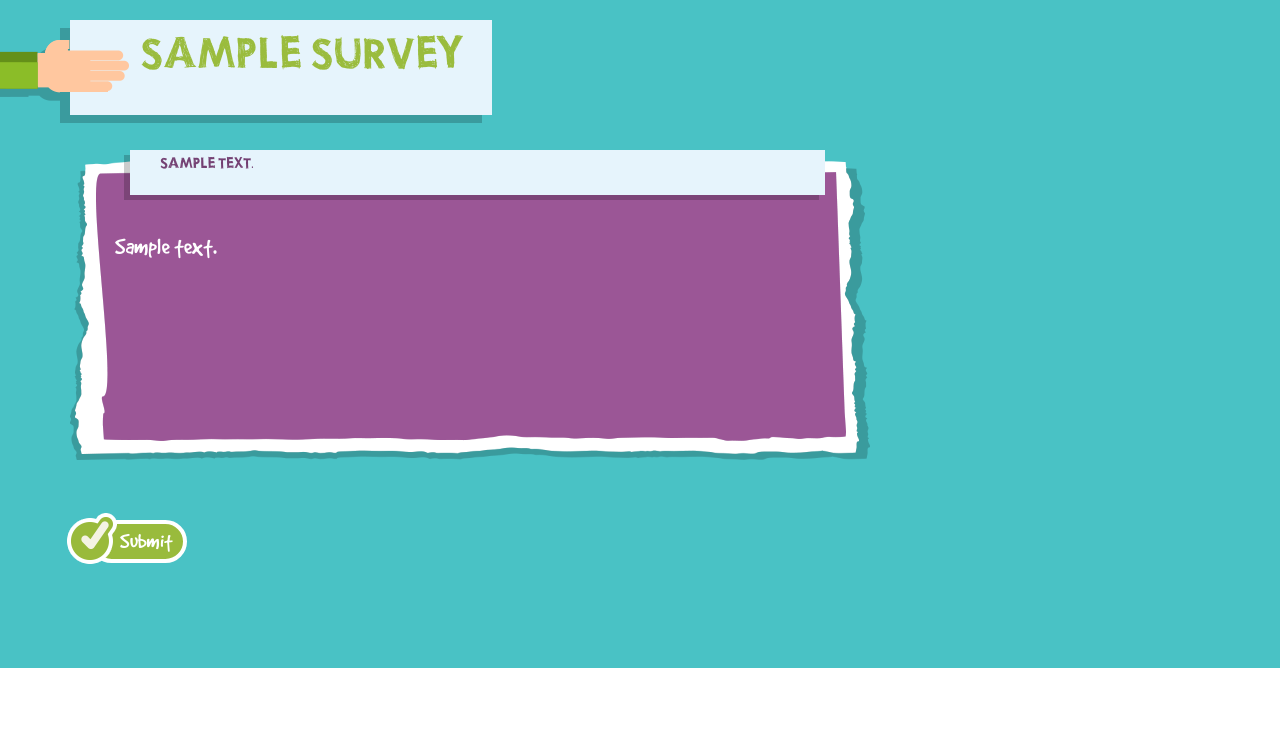
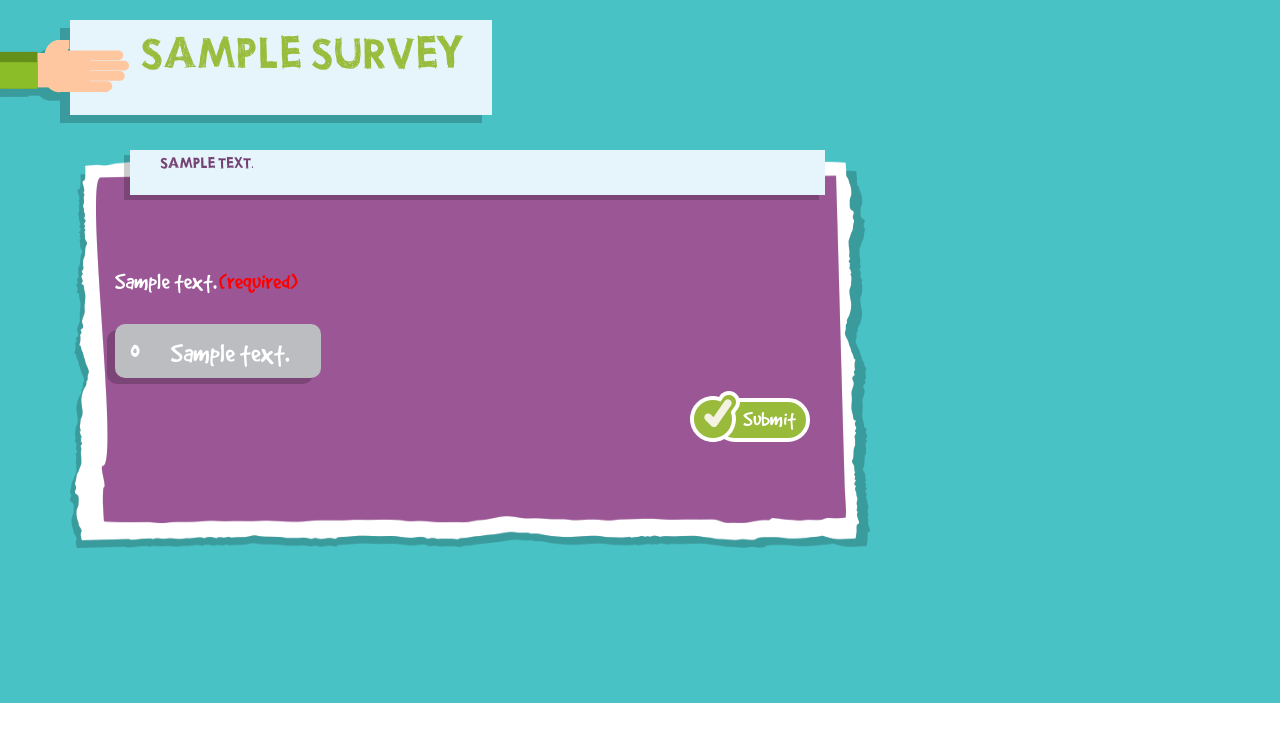
Before and after one commit to msabbasi/MKTVSurvey, a Django app: template templates/survey/survey_form.html in a window 1280 px wide. Shown: the top 742 px of the page. Run offline with Django 3.2, Linux system fonts and the light colour scheme; tables that the repository leaves empty hold one stand-in row (values such as "Sample post"); the template is opened without the code that fills it: values that come from a table or form of the project are taken from there, most other values are stand-ins (such as "Sample title", 1, 10 or a date in 2020); some libraries are stand-ins or nearby versions; some web fonts are replaced.

Commit message:
Display finished. Validation functionality started.

```diff
--- a/mktvSurvey/settings.py
+++ b/mktvSurvey/settings.py
@@ -74,8 +74,8 @@ WSGI_APPLICATION = 'mktvSurvey.wsgi.application'
 EMAIL_USE_TLS = True
 EMAIL_BACKEND = 'django.core.mail.backends.smtp.EmailBackend'
 EMAIL_HOST = 'smtp.gmail.com'
-EMAIL_HOST_PASSWORD = 'xxxxx'
-EMAIL_HOST_USER = 'mujdasaood@gmail.com'
+EMAIL_HOST_PASSWORD = '!234567890'
+EMAIL_HOST_USER = 'submissionreceived@gmail.com'
 EMAIL_PORT = 587
 DEFAULT_FROM_EMAIL = EMAIL_HOST_USER
 
--- a/static/survey/css/style.css
+++ b/static/survey/css/style.css
@@ -135,7 +135,7 @@
   margin-top: -40px;
 }
 
-
+/* wrap form */
 .wrap-form {
   font-family: 'gooddog_plainregular';
 }
@@ -276,11 +276,11 @@
 .wrap-form.purple,
 .wrap-form.aqua {
   margin: 45px 0 0 0;
-  padding: 50px 60px 45px 45px;
+  padding: 50px 60px 70px 45px;
 }
 .wrap-form.purple:last-child,
 .wrap-form.aqua:last-child {
-  margin-bottom: 0;
+  margin-bottom: 50px;
 }
 .wrap-form.purple .form-grp.btn-grp,
 .wrap-form.aqua .form-grp.btn-grp {
@@ -297,46 +297,93 @@
   max-width: 120px;
 }
 
-
+/* wrap survey question */
 .wrap-survey-question {
-  padding: 15px 0 0 0;
+  padding: 50px 0 0 0;
 }
 .wrap-survey-question p {
   color: white;
   font-size: 24px;
+  display: inline-block;
+}
+.question-required {
+  color: red !important;
+  display: inline-block;
+}
+.wrap-survey-question > label {
+  color: white;
+  font-size: 24px;
+}
+
+
+/* slider */
+.wrap-survey-slider {
+  text-align: center;
 }
 
 .slider-value {
-  font-size: 20px;
-  position: absolute;
-  color: white;
+  font-size: 25px;
+  color: orange;
+  width: 100%;
+  line-height: 1px;
 }
 
 
 
+/* Radios and checkboxes*/
+.wrap-radio,
+.wrap-checkbox {
+  /* display: inline-block; */
+  max-width: 80%;
+  margin: 15px auto 0;
+  text-align: left;
+  position: relative;
+  -webkit-box-shadow: -8px 6px 0 0 rgba(0, 0, 0, 0.2);
+  -moz-box-shadow: -8px 6px 0 0 rgba(0, 0, 0, 0.2);
+  -o-box-shadow: -8px 6px 0 0 rgba(0, 0, 0, 0.2);
+  box-shadow: -8px 6px 0 0 rgba(0, 0, 0, 0.2);
+  background: #bbbdc0;
+  font-size: 28px;
+  line-height: 28px;
+  padding: 10px 15px;
+  -webkit-border-radius: 10px;
+  -khtml-border-radius: 10px;
+  -moz-border-radius: 10px;
+  -ms-border-radius: 10px;
+  -o-border-radius: 10px;
+  border-radius: 10px;
+  /*behavior: url(border-radius.htc);*/
+  color: #fff;
+  text-decoration: none;
+  font-weight: normal;
+  cursor: pointer;
+}
+
+.wrap-radio:before {
+  content: 'o';
+  left: 20px;
+  top: 50%;
+  margin-top: -17px;
+  margin-right: 10px;
+  color: #fff;
+  font-size: 34px;
+  line-height: 34px;
+}
+.wrap-radio.checked:before {
+  content: '';
+  background-color: transparent;
+  background-repeat: no-repeat;
+  display: inline-block;
+  vertical-align: middle;
+  background-image: url(../img/sprite.png);
+  background-position: -1212px -709px;
+  width: 19px;
+  height: 25px;
+  left: 15px;
+}
 
 
 
-
-
-
-
-
-
-.wrap-checkbox > input,
-.wrap-radio > input {
-  display: none;
-  width: 0;
-  height: 0;
-  margin: 0;
-}
-.wrap-checkbox > .label,
-.wrap-radio > .label {
-  margin-left: 8px;
-  font: normal 24px 'gooddog_plainregular';
-  color: #444141;
-  padding-left: 0;
-}
 .wrap-checkbox > .label {
   position: relative;
 }
@@ -346,10 +393,10 @@
   width: 26px;
   height: 26px;
   background-color: transparent;
-  border: solid 1px #444141;
+  border: solid 1px white;
   margin-top: 4px;
 }
-.wrap-checkbox > .label:after {
+.wrap-checkbox.checked > .label:after {
   content: '';
   position: absolute;
   left: -30px;
@@ -364,8 +411,37 @@
   height: 32px;
   -moz-opacity: 0;
   -khtml-opacity: 0;
-  opacity: 0;
+  opacity: 1;
 }
+
+.wrap-checkbox.checked,
+.wrap-radio.checked {
+  background: orange;
+}
+
+
+.wrap-checkbox span,
+.wrap-radio span {
+  font-size: 28px;
+  line-height: 28px;
+  font-weight: normal;
+}
+
+
+.wrap-checkbox input[type=checkbox],
+.wrap-radio input[type=radio] {
+  display: none;
+  width: 0;
+  height: 0;
+  margin: 0;
+}
+
+
+/*
+
+
+
+
 .wrap-checkbox > .label + .wrap-checkbox {
   margin-top: 8px;
 }
@@ -402,6 +478,7 @@
   word-spacing: 2px;
   text-align: left;
   overflow: hidden;
+  color: white;
   background: url(../img/radio.png) 9% center no-repeat #b6b6b6;
   background-size: 8%;
   cursor: pointer;
@@ -412,9 +489,9 @@
 }
 
 
+*/
 
-
-
+/* Dropdown */
 .dropdown-select {
   display: table;
   width: 100%;
@@ -485,8 +562,8 @@
 }
 .wrap-dropdown-select label {
   position: absolute;
-  left: 17px;
-  top: 10px;
+  /* left: 17px; */
+  /* top: 10px; */
   color: #fff;
   font-family: 'gooddog_plainregular';
   font-size: 20px;
@@ -531,12 +608,14 @@
   font-weight: normal;
 }
 
-
-
+/* Submit button */
+.wrap-btn-submit:last-child {
+  margin-bottom:100px;
+}
 .btn-survey-submit {
-  margin-top: 60px;
+  margin-top: 20px;
   margin-left: 20px;
-  float: left;
+  float: right;
   background: #99bb3c;
   color: #fff;
   border: solid 4px #fff;
@@ -590,3 +669,10 @@
 .btn-survey-submit + .btn-survey-submit {
   margin-left: 40px;
 }
+
+
+/* Other text box */
+.reveal-if-active {
+  display: none;
+  margin-top: 20px;
+}
--- a/static/survey/js/survey.js
+++ b/static/survey/js/survey.js
@@ -18,12 +18,83 @@ function toggle(id) {
     }
 }
 
-$(function(){
-  $('input[type="radio"]').click(function(){
-    if ($(this).is(':checked'))
-    {
-      alert($(this).val());
+/*
+$(document).ready(function () {
+    console.log('hi');
+    $('#survey-form *').filter('.wrap-survey-question').each(function () {
+        console.log('hi');
+        question = $(this)
+        if (question.find('.question-required').length) {
+            console.log('yo');
+            var text = question.find(':input:first').attr('required', true);
+            var text = question.find(':input:first').attr('autofocus', true);
+            question.find('.reveal-if-active').attr('required', false);
+            console.log(text);
+        }
+    });
+});
+*/
+
+$(document).on("click", ".wrap-radio", function (event) {
+    var option = $(this)
+    if (option.hasClass('checked')) {
+    } else {
+        console.log('added');
+        var grandparent = option.parent().parent();
+        grandparent.find('.wrap-radio').removeClass('checked');
+        grandparent.find('.reveal-if-active').hide();
+        grandparent.find('.reveal-if-active').attr('required', false);
+        option.addClass('checked');
+        var parent = option.parent();
+        parent.find('.reveal-if-active').show();
+        parent.find('.reveal-if-active').attr('required', true);
+        var text = option.find('input[type="radio"]').trigger("click");
+        console.log(text);
+
     }
-  });
 });
+
+$(document).on("click", ".wrap-checkbox", function (event) {
+    var option = $(this)
+    //
+    if (option.hasClass('checked')) {
+        option.removeClass('checked');
+        var text = option.find('input[type="checkbox"]').prop('checked', false);
+
+    } else {
+        option.addClass('checked');
+        var text = option.find('input[type="checkbox"]').prop('checked', true);
+
+    }
+    console.log(text);
+});
+
+//$( "#survey-form" ).validate({
+//  rules: {
+//    fruit: {
+//      required: true
+//    }
+//  }
+//});
+
+//$('.btn-survey-submit').onClick(function(e) {
 //
+//})
+
+$(document).on("click", ".btn-survey-submit", function (evt) {
+    console.log('heyyy');
+
+    $('#survey-form *').filter('.wrap-survey-question').each(function () {
+        console.log('hi');
+        question = $(this)
+        if (question.find('.question-required').length) {
+            if (question.find('.wrap-multiple-options').length) {
+                if (question.find('input:checked').length < 1) {
+                    $('html, body').animate({ scrollTop: question.offset().top }, 'slow');
+                    //question.css('outline', 'none !important').attr("tabindex",-1).focus();
+                    evt.preventDefault();
+                }
+            }
+        }
+    });
+});
--- a/survey/models.py
+++ b/survey/models.py
@@ -103,6 +103,7 @@ class Answer(models.Model):
     choice = models.ForeignKey(Choice, on_delete=models.PROTECT, null=True)
     text = models.CharField(max_length=200, null=True, blank=True)
     other_text = models.CharField(max_length=200, null=True, blank=True)
-    range_value = models.IntegerField(default=0)
+    range_value = models.IntegerField(null=True, blank=True)
 
     #TODO: custom constraints
+    ##TODO: input max length
--- a/templates/survey/survey_form.html
+++ b/templates/survey/survey_form.html
@@ -12,9 +12,9 @@
 
 
     <script type="text/javascript" src="{% static 'survey/js/jquery-2.0.3.min.js' %}"></script>
-    <script type="text/javascript" src="{% static 'survey/js/survey.js' %}"></script>
     <script src="{% static 'survey/js/jquery.icheck.js' %}"></script>
     <script type="text/javascript" src="{% static 'bootstrap/js/bootstrap.min.js' %}"></script>
+    <script type="text/javascript" src="{% static 'survey/js/survey.js' %}"></script>
 </head>
 
 <body>
@@ -26,7 +26,7 @@
 
             {% if error_message %}<p><strong>{{ error_message }}</strong></p>{% endif %}
 
-            <form action="{% url 'survey:submit' %}" method="post">
+            <form id= "survey-form" action="{% url 'survey:submit' %}" method="post">
                 {% csrf_token %}
                 <input type="hidden" name="survey_id" value="{{ survey.id }}">
                 <input type="hidden" name="username" value="{{ username }}">
@@ -38,45 +38,66 @@
 
                     {% for question in survey.questions %}
                         <div class="wrap-survey-question">
-
+                            <div class="wrap-question-text">
                                 <p>{{ question.text }}</p>
-
+                                {% if question.required %}
+                                    <p class="question-required"> (required)</p>
+                                {% endif %}
+                            </div>
 
                             {% if question.input_type == question.SLIDER %}
-                            <span id="slider-{{ question.id }}-value"></span>
-                            <input type="range" id="slider-{{ question.id }}" name="{{ question.id }}" min="{{ question.min_value }}" max="{{ question.max_value }}" step="1" value="" onchange="showSliderValue(this.value, this.id+'-value')" />
+                                <div class="wrap-survey-slider">
+                                    <div class="slider-value" id="slider-{{ question.id }}-value">Slide to choose</div>
+                                    <input class="survey-slider" type="range" id="slider-{{ question.id }}" name="{{ question.id }}" min="{{ question.min_value }}" max="{{ question.max_value }}" step="1" value="" oninput="showSliderValue(this.value, this.id+'-value')"/>
+                                </div>
 
                             {% elif question.input_type == question.DROPDOWN %}
-                    {% comment %}
                                 <div class="wrap-dropdown-select">
                                     <div class="btn-group dropdown-group dropdown-select">
-                    {% endcomment %}
                                         <select name="{{ question.id }}">
                                         {% for choice in question.choices %}
                                             <option value="{{ choice.id }}">{{ choice.text_value }}</option>
                                         {% endfor %}
                                         </select>
+                                    </div>
+                                </div>
 
-                    {% else %}
+
+
+                            {% elif question.input_type == question.RADIO or question.input_type == question.CHECKBOX %}
+                                <div class="wrap-multiple-options">
                                     {% for choice in question.choices %}
-                                {% if choice.choice_type == choice.NORMAL %}
+                                        <div>
+                                            <label class="wrap-{{question.get_input_type_display}}" for="choice{{ forloop.counter }}">
                                                 <input type="{{question.get_input_type_display}}" name="{{ question.id }}" id="question{{ forloop.parentloop.counter }}choice{{ choice.id }}" value="{{ choice.id }}" />
-                                    <label for="choice{{ forloop.counter }}">{{ choice.text_value }}</label><br />
+                                                <span class="label">{{ choice.text_value }}</span>
+                                            </label>
+                                            {% if choice.choice_type == choice.OTHER and question.input_type == question.RADIO %}
+                                                <input class="reveal-if-active" type="text" name="{{ question.id }}-other" id="{{ question.id }}-other" placeholder="Please specify"/>
                                             {% endif %}
+                                        </div>
                                     {% endfor %}
+                                </div>
+
+
+
+
+                            {% elif question.input_type == question.TEXT %}
+                                <input type="text" name="{{ question.id }}" id="{{ question.id }}" placeholder="Your answer here"/>
                             {% endif %}
 
                         </div>
                     {% endfor %}
 
-                </div>
-
                     <div class="wrap-btn-submit">
                         <button type="submit" class="btn btn-survey-submit">Submit</button>
                     </div>
-            </form>
 
                 </div>
+
+
+
+            </form>
+        </div>
     </section>
-
 </body>
```
Also changed, not shown: survey/admin.py (+31 -6 lines), survey/views.py (+43 -16 lines), survey/migrations/0007_auto_20170510_1340.py (added). Lines whose indentation alone changed are shown as unchanged.
